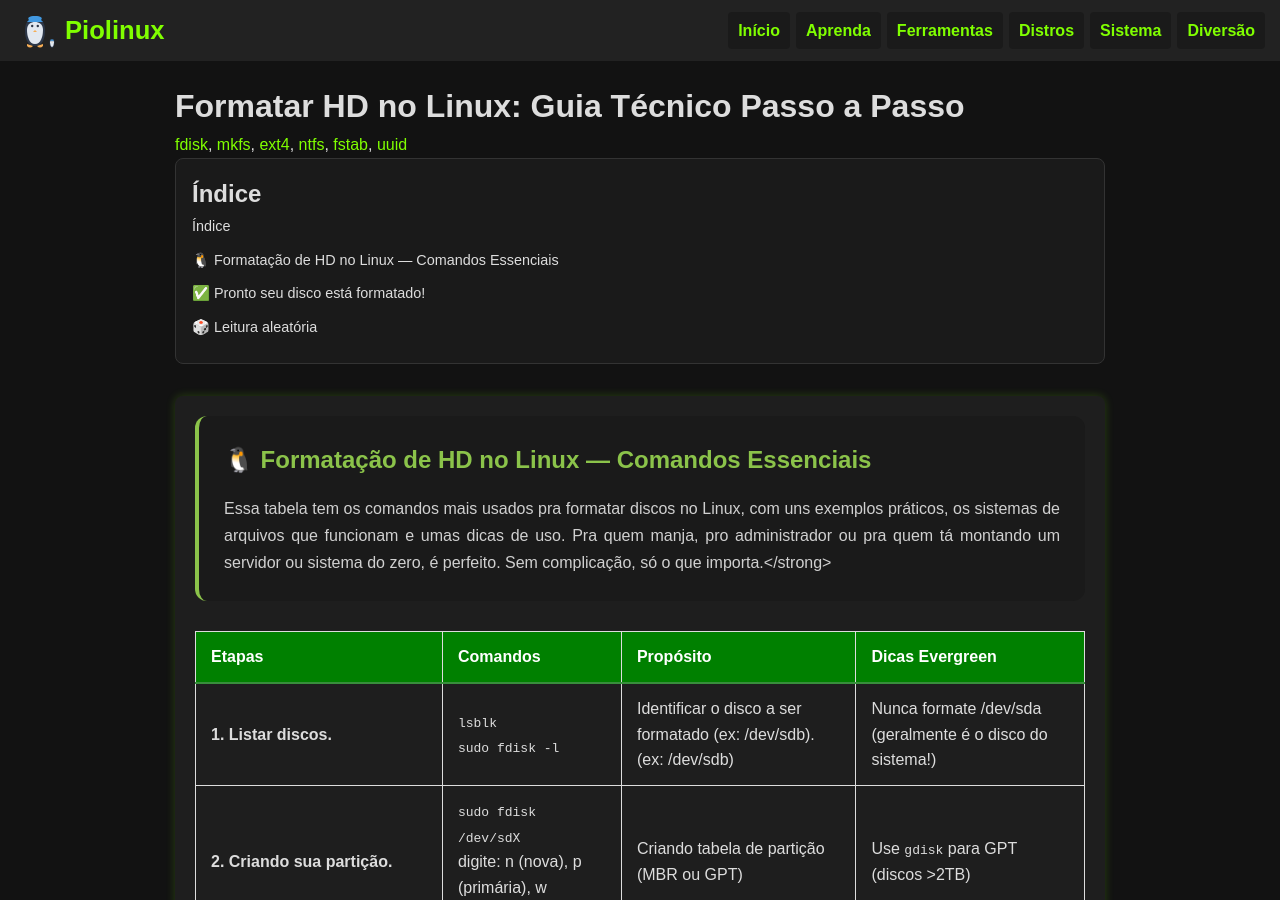
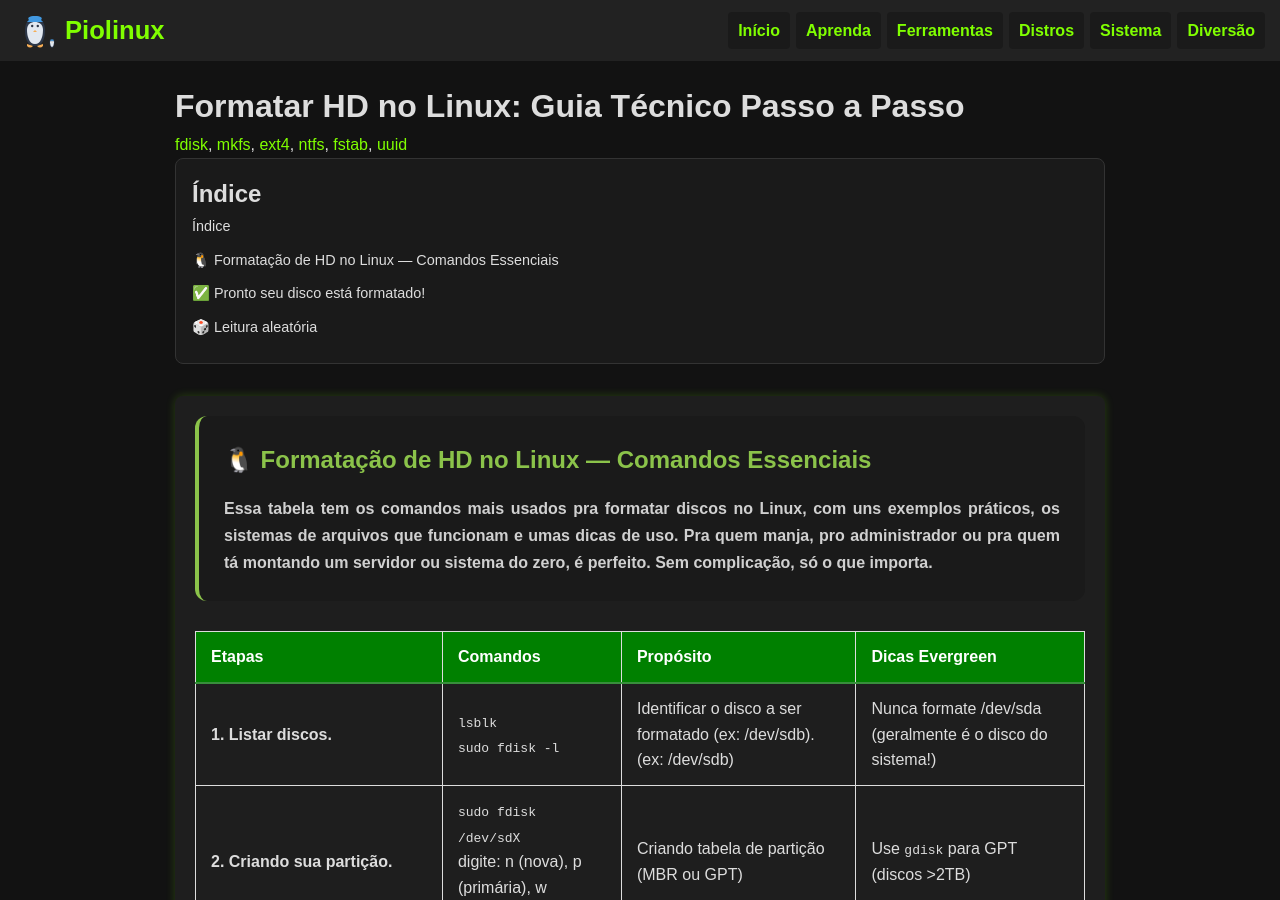
Before and after one commit to Piolinux/piolinux-site, a Jekyll site: the page built from _pages/_kernel/formatar-hd-no-linux-guia-tecnico-passo-a-passo.md, in a window 1280 px wide and 900 px high. Built offline with Jekyll 4.4.1, drawn with Linux system fonts in a browser that asks for light colours.

```diff
--- a/_pages/_kernel/formatar-hd-no-linux-guia-tecnico-passo-a-passo.md
+++ b/_pages/_kernel/formatar-hd-no-linux-guia-tecnico-passo-a-passo.md
@@ -17,7 +17,7 @@ tags: [fdisk, mkfs, ext4, ntfs, fstab, uuid]
  <div class="intro-section" style="background: #1a1a1a; padding: 25px; border-radius: 12px; border-left: 4px solid #8bc34a; margin-bottom: 30px;">
     <h2 style="color: #8bc34a; margin: 0 0 15px 0; font-size: 1.5em;">🐧 Formatação de HD no Linux — Comandos Essenciais</h2>
     <p style="color: #d0d0d0; line-height: 1.7; margin: 0;">
-         Essa tabela tem os comandos mais usados pra formatar discos no
+       <strong>  Essa tabela tem os comandos mais usados pra formatar discos no
          Linux, com uns exemplos práticos, os sistemas de arquivos que funcionam e umas dicas de uso. Pra quem manja, pro administrador ou pra quem tá montando um servidor ou sistema do zero, é perfeito. Sem complicação, só o que importa.</strong>
     </p>
 </div>
```
